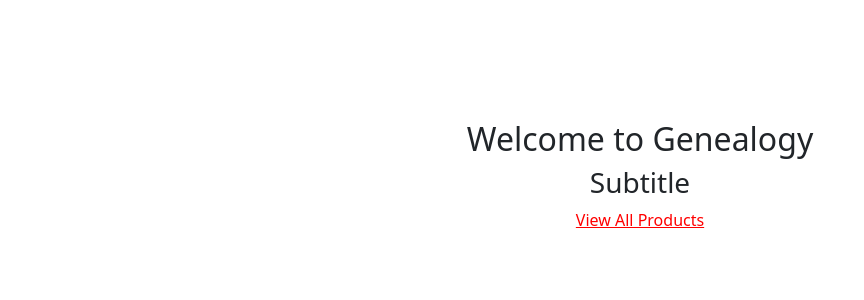
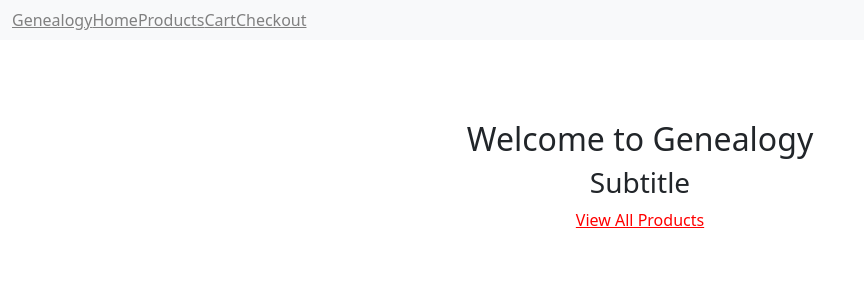
Before and after one commit to elisammz/My-webstore, a React (Create React App) app: page / in a window 1280 px wide. Shown: the top 300 px of the page, without its empty margins (0-864 px from the left). Built offline with nearby package versions, Linux system fonts and the light colour scheme; what aws-amplify would draw is missing.

Commit message:
Toggled the visibility of navbar with collapsed Bootstrap class

```diff
--- a/src/components/styles/Navbar.styled.js
+++ b/src/components/styles/Navbar.styled.js
@@ -4,18 +4,63 @@
 import styled from "styled-components";
 import "bootstrap/dist/css/bootstrap.min.css";
 
-export const Navbar = styled.nav`
+const NavbarListed = styled.ul`
   display: flex;
   justify-content: center;
   text-decoration: none;
 `;
-render(
-  <nav class="d-flex bg-light fixed-top ">
-    <ul>
-      <li>Home</li>
-      <li>Products</li>
-      <li>Cart</li>
-      <li>Checkout</li>
-    </ul>
-  </nav>
-);
+const linkStyle = {
+  color: "grey",
+};
+
+function NavBar() {
+  return (
+    <NavbarListed>
+      <nav class="navbar navbar-expand-lg navbar-light bg-light fixed-top">
+        <div class="container-fluid">
+          <Link to="/home" style={linkStyle}>
+            Genealogy
+          </Link>
+          <button
+            class="navbar-toggler collapsed"
+            type="button"
+            data-bs-toggle="collapse"
+            data-bs-target="#navbarNav"
+            aria-controls="navbarNav"
+            aria-expanded="false"
+            aria-label="Toggle navigation"
+          >
+            <span class="navbar-toggler-icon"></span>
+          </button>
+          <div class="collapse navbar-collapse" id="navbarNav">
+            <ul class="navbar-nav">
+              <li class="nav-item">
+                <Link to="/home" style={linkStyle}>
+                  Home
+                </Link>
+              </li>
+
+              <li class="nav-item">
+                <Link to="/products" style={linkStyle}>
+                  Products
+                </Link>
+              </li>
+
+              <li class="nav-item">
+                <Link to="/cart" style={linkStyle}>
+                  Cart
+                </Link>
+              </li>
+              <li class="nav-item">
+                <Link to="/checkout" style={linkStyle}>
+                  Checkout
+                </Link>
+              </li>
+            </ul>
+          </div>
+        </div>
+      </nav>
+    </NavbarListed>
+  );
+}
+export default NavBar;
--- a/src/pages/Admin.js
+++ b/src/pages/Admin.js
@@ -5,6 +5,10 @@
 import { createProduct } from "../api/mutations.js";
 import config from "../aws-exports";
 import "bootstrap/dist/css/bootstrap.min.css";
+
+// Components
+import Navbar from "../components/styles/Navbar.styled";
+import Hero from "../components/styles/Hero.styled";
 
 const {
   aws_user_files_s3_bucket_region: region,
@@ -64,6 +68,7 @@
   return (
     <section className="admin-container text-primary">
       <AmplifyAuthenticator>
+        <Navbar />
         <div>
           <header className="admin-header">
             <h3>Add New Product in this page as Admin user</h3>
--- a/src/pages/Home.js
+++ b/src/pages/Home.js
@@ -3,7 +3,7 @@
 import { ProductContext } from "../context/products";
 
 // Components
-import { Navbar } from "../components/styles/Navbar.styled";
+import Navbar from "../components/styles/Navbar.styled";
 import Hero from "../components/styles/Hero.styled";
 
 function Home() {
```
